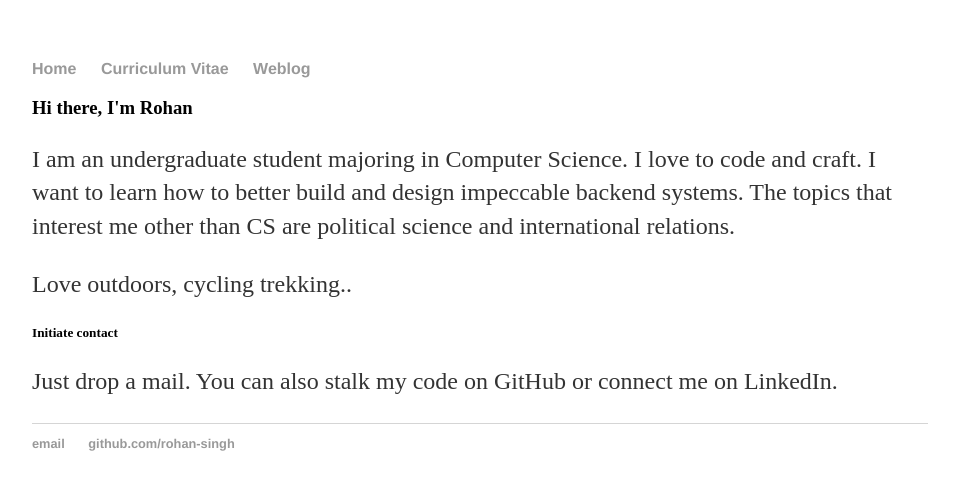
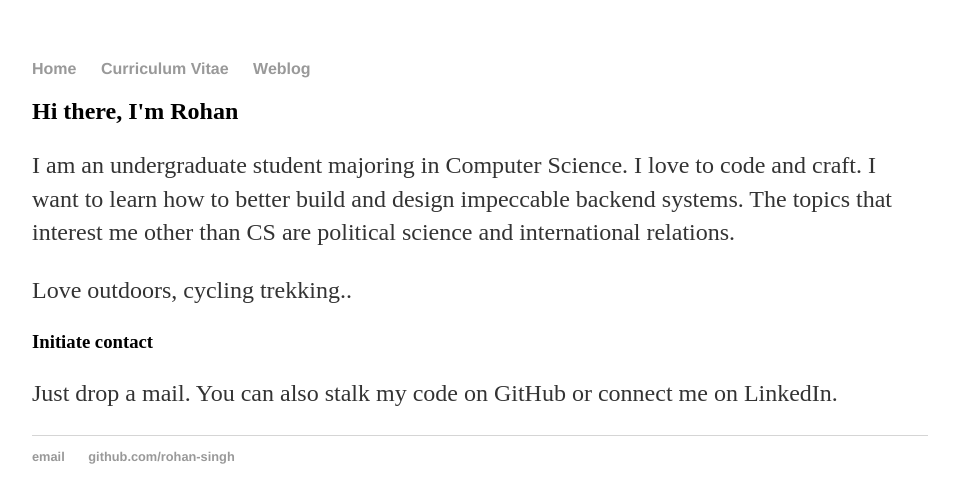
Before and after one commit to rohan-singh/rohan-singh.github.io, a plain HTML site: page index.html in a window 1280 px wide. Shown: the whole page, without its empty margins (160-1119 px from the left). Drawn offline with Linux system fonts and the light colour scheme.

Commit message:
Update index.html

```diff
--- a/index.html
+++ b/index.html
@@ -15,13 +15,13 @@
 		</nav>
 		<div class="container">
     		<div class="blurb">
-        		<h3>Hi there, I'm Rohan</h3>
+        		<h2>Hi there, I'm Rohan</h2>
 				<p>I am an undergraduate student majoring in Computer Science. I love to code and craft. I want to learn how to better build and design impeccable backend systems.
 				The topics that interest me other than CS are political science and international relations.</p>
 
 				<p>Love outdoors, cycling trekking..</p>
 
-				<h5>Initiate contact</h5>
+				<h3>Initiate contact</h3>
 				<p>Just drop a mail. You can also stalk my code on GitHub or connect me on LinkedIn.</p>
     		</div><!-- /.blurb -->
 		</div><!-- /.container -->
```
